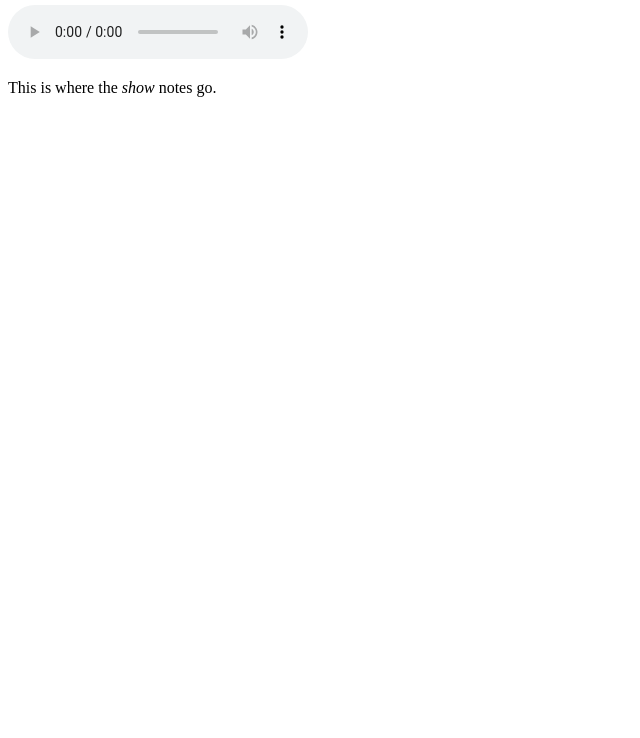
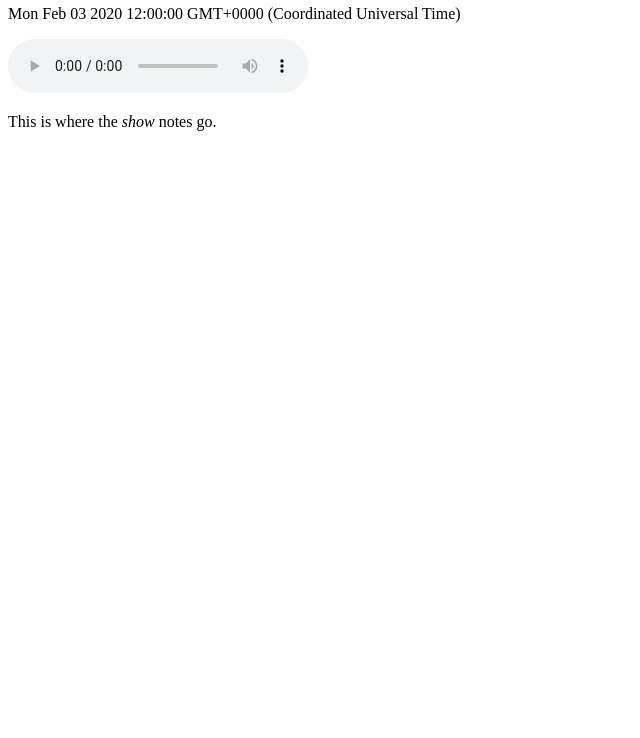
Before and after one commit to jboolean/posthumans, an Eleventy site: page episodes/ben-zion/index.md in a window 1280 px wide. Shown: the part 62-800 px from the top of the page, without its empty margins (0-640 px from the left). Built offline with nearby package versions, Linux system fonts and the light colour scheme; Eleventy itself is replaced by a stand-in of ours; files that its build step writes are made by us from their sources; what podcast, striptags would draw is missing.

Commit message:
Add ability to schedule episodes

```diff
--- a/_layouts/episode.njk
+++ b/_layouts/episode.njk
@@ -3,6 +3,7 @@ layout: default
 ---
 <article>
     <h1>{{ title }}</h1>
+    <p><time datetime="{{ page.date.toISOString() }}">{{ page.date.toString() }}</time></p>
     <audio src="{{ enclosure }}" controls></audio>
     {{ content | safe }}
 </article>
--- a/episodes/ben-zion/index.md
+++ b/episodes/ben-zion/index.md
@@ -1,5 +1,6 @@
 ---
 title: Ben Zion, Transhumanist Candidate for President
 enclosure: ben-zion.m4a
+date: 2020-02-03 7:00:00 -5
 ---
 This is where the *show* notes go.
```
Also changed, not shown: .eleventy.js, .github/workflows/deploy.yml.
